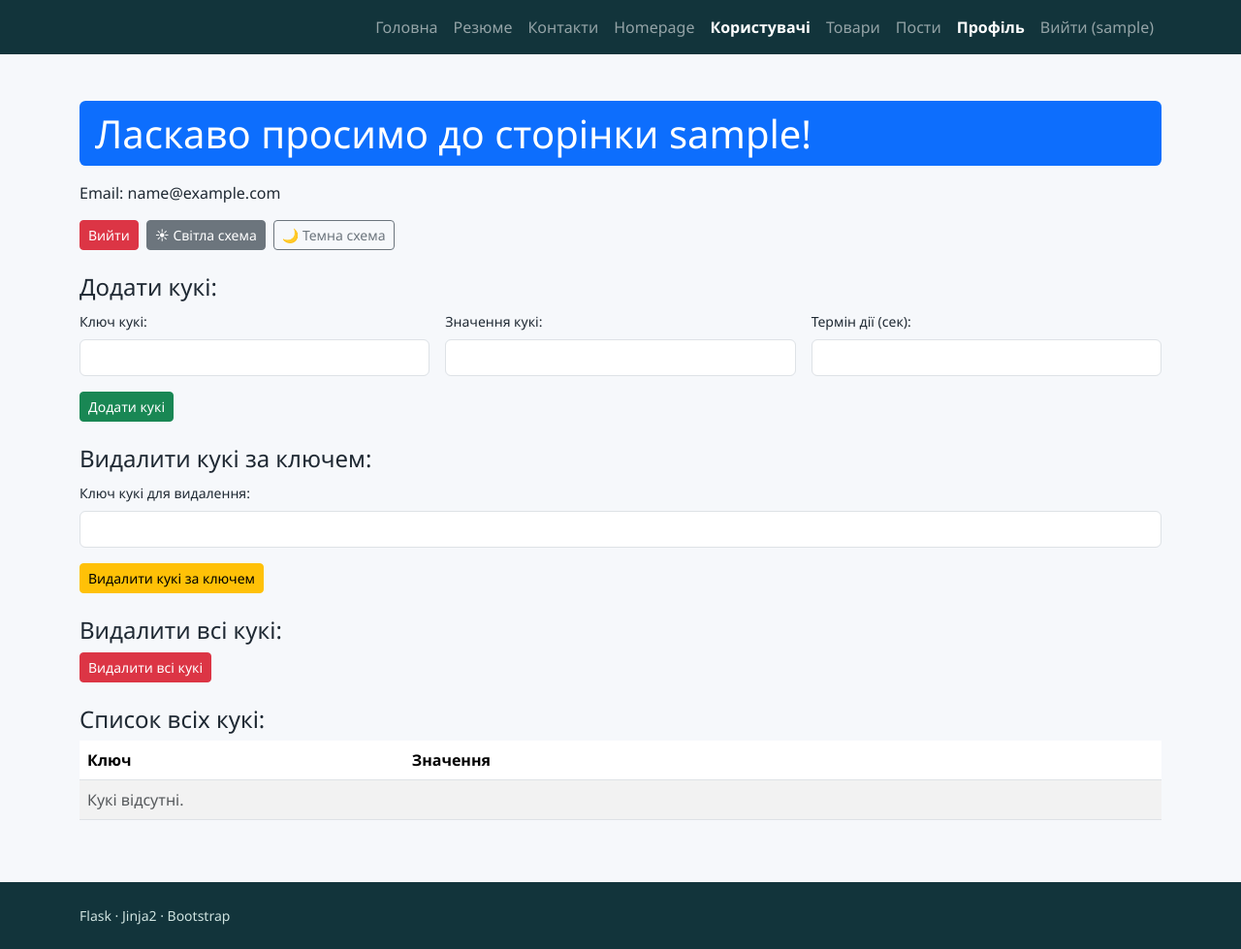
After one commit to juggermage/flask-app-lab, a Flask app: page /users/account in a window 1280 px wide. The commit adds this page. Shown: the whole page at 97% size. Run offline with Flask 3, Linux system fonts and the light colour scheme; the visitor is signed in with stand-in values (Sample User, id 1); some libraries are stand-ins or nearby versions.

Commit message:
lab9 done

```diff
--- a/app/posts/views.py
+++ b/app/posts/views.py
@@ -49,7 +49,8 @@ def add_post():
     form = PostForm()
     if request.method == "GET":
         # якщо ім'я користувача із сесії є серед авторів у БД — обираємо його за замовчуванням
-        current = db.session.scalar(db.select(User).where(User.username == session.get("user")))
+        from flask_login import current_user
+        current = current_user if current_user.is_authenticated else None
         if current:
             form.author_id.data = current.id
     if not form.author_id.choices:
--- a/app/templates/includes/navbar.html
+++ b/app/templates/includes/navbar.html
@@ -37,10 +37,12 @@
                         <a class="nav-link {% if request.endpoint == 'home' %}active{% endif %}"
                            href="{{ url_for('home') }}">Homepage</a>
                     </li>
+                    {% if current_user.is_authenticated %}
                     <li class="nav-item">
                         <a class="nav-link {% if request.blueprint == 'users' %}active{% endif %}"
-                           href="{{ url_for('users.greetings', name='John', age=30) }}">Користувачі</a>
+                           href="{{ url_for('users.users_list') }}">Користувачі</a>
                     </li>
+                    {% endif %}
                     <li class="nav-item">
                         <a class="nav-link {% if request.blueprint == 'products' %}active{% endif %}"
                            href="{{ url_for('products.product_list') }}">Товари</a>
@@ -49,17 +51,19 @@
                         <a class="nav-link {% if request.blueprint == 'posts' %}active{% endif %}"
                            href="{{ url_for('posts.all_posts') }}">Пости</a>
                     </li>
+                    {% if current_user.is_authenticated %}
                     <li class="nav-item">
-                        <a class="nav-link {% if request.endpoint == 'users.profile' %}active{% endif %}"
-                           href="{{ url_for('users.profile') }}">Профіль</a>
+                        <a class="nav-link {% if request.endpoint == 'users.account' %}active{% endif %}"
+                           href="{{ url_for('users.account') }}">Профіль</a>
                     </li>
-                    {% if session.get('user') %}
                         <li class="nav-item">
                             <form method="post" action="{{ url_for('users.logout') }}" class="d-inline">
-                                <button type="submit" class="nav-link btn btn-link">Вийти ({{ session['user'] }})</button>
+                                {{ logout_form.hidden_tag() }}
+                                <button type="submit" class="nav-link btn btn-link">Вийти ({{ current_user.username }})</button>
                             </form>
                         </li>
                     {% else %}
+                        <li class="nav-item"><a class="nav-link" href="{{ url_for('users.register') }}">Реєстрація</a></li>
                         <li class="nav-item">
                             <a class="nav-link {% if request.endpoint == 'users.login' %}active{% endif %}"
                                href="{{ url_for('users.login') }}">Вхід</a>
--- a/app/templates/index.html
+++ b/app/templates/index.html
@@ -7,7 +7,7 @@
         <a href="{{ url_for('resume') }}" class="btn btn-accent">Резюме</a>
         <a href="{{ url_for('contacts') }}" class="btn btn-outline-secondary">Контакти</a>
         <a href="{{ url_for('home') }}" class="btn btn-outline-secondary">Homepage</a>
-        <a href="{{ url_for('users.greetings', name='John', age=30) }}" class="btn btn-outline-secondary">Користувачі</a>
+        <a href="{{ url_for('users.greetings', name='John', age=30) }}" class="btn btn-outline-secondary">Привітання</a>
         <a href="{{ url_for('products.product_list') }}" class="btn btn-outline-secondary">Товари</a>
         <a href="{{ url_for('posts.all_posts') }}" class="btn btn-outline-secondary">Пости</a>
     </div>
--- /dev/null
+++ b/app/users/forms.py
@@ -0,0 +1,37 @@
+from flask_wtf import FlaskForm
+from wtforms import StringField, PasswordField, BooleanField, SubmitField
+from wtforms.validators import DataRequired, Email, Length, EqualTo, Regexp, ValidationError
+from app import db
+from .models import User
+
+
+def password_bytes(form, field):
+    if len(field.data.encode("utf-8")) > 72:
+        raise ValidationError("Пароль має містити не більше 72 байтів.")
+
+
+class RegistrationForm(FlaskForm):
+    username = StringField("Ім’я користувача", validators=[DataRequired(), Length(min=4, max=16), Regexp(r"^[A-Za-z][A-Za-z0-9_.]*$", message="Ім’я має починатися з літери та містити лише латинські літери, цифри, крапки або підкреслення.")])
+    email = StringField("Email", validators=[DataRequired(), Email(), Length(max=120)], filters=[lambda x: x.strip().lower() if x else x])
+    password = PasswordField("Пароль", validators=[DataRequired(), Length(min=6), password_bytes])
+    confirm_password = PasswordField("Підтвердження пароля", validators=[DataRequired(), EqualTo("password")])
+    submit = SubmitField("Зареєструватися")
+
+    def validate_username(self, field):
+        if db.session.scalar(db.select(User).where(User.username == field.data)):
+            raise ValidationError("Користувач з таким іменем вже існує.")
+
+    def validate_email(self, field):
+        if db.session.scalar(db.select(User).where(User.email == field.data)):
+            raise ValidationError("Користувач з таким email вже існує.")
+
+
+class LoginForm(FlaskForm):
+    username = StringField("Ім’я користувача", validators=[DataRequired()])
+    password = PasswordField("Пароль", validators=[DataRequired(), password_bytes])
+    remember = BooleanField("Запам’ятати мене")
+    submit = SubmitField("Увійти")
+
+
+class LogoutForm(FlaskForm):
+    pass
--- /dev/null
+++ b/app/users/templates/users/account.html
@@ -0,0 +1,102 @@
+{% extends 'base.html' %}
+
+{% block title %}Профіль{% endblock %}
+
+{# Умовні стилі залежно від збереженої схеми (значення береться з кукі "theme") #}
+{% block extra_head %}
+{% if theme == 'dark' %}
+<style>
+    :root { --bg: #14181d; --ink: #e6edf3; --soft: #22303a; }
+    .welcome-banner { background: #0b3d91; }
+    .cookie-table th, .cookie-table td { border-color: #2f3b46; }
+</style>
+{% else %}
+<style>
+    :root { --bg: #f6f8fb; --ink: #1f2933; --soft: #e0f2f1; }
+    .welcome-banner { background: #0d6efd; }
+</style>
+{% endif %}
+<style>
+    .welcome-banner { color: #fff; padding: .6rem 1rem; border-radius: .4rem; }
+    .cookie-value { word-break: break-all; font-family: monospace; font-size: .85rem; }
+</style>
+{% endblock %}
+
+{% block content %}
+{# data-bs-theme перемикає компоненти Bootstrap (форми, таблиці, кнопки) на темний режим #}
+<div data-bs-theme="{{ theme }}">
+
+    <h1 class="welcome-banner display-6 mb-3">
+        Ласкаво просимо до сторінки <span aria-hidden="true"></span> {{ username }}!
+    </h1>
+
+
+    <p>Email: {{ user.email }}</p>
+    <div class="d-flex flex-wrap gap-2 mb-4">
+        <form method="post" action="{{ url_for('users.logout') }}">
+            {{ logout_form.hidden_tag() }}
+            <button type="submit" class="btn btn-danger btn-sm">Вийти</button>
+        </form>
+
+        {# Завдання 3: кнопки зміни кольорової схеми #}
+        <a href="{{ url_for('users.set_theme', scheme='light') }}"
+           class="btn btn-sm btn-outline-secondary {% if theme == 'light' %}active{% endif %}">☀ Світла схема</a>
+        <a href="{{ url_for('users.set_theme', scheme='dark') }}"
+           class="btn btn-sm btn-outline-secondary {% if theme == 'dark' %}active{% endif %}">🌙 Темна схема</a>
+    </div>
+
+    {# ---------- Додати кукі ---------- #}
+    <h2 class="h4">Додати кукі:</h2>
+    <form method="post" action="{{ url_for('users.add_cookie') }}" class="mb-4">
+        <div class="row g-3">
+            <div class="col-md-4">
+                <label for="c-key" class="form-label small">Ключ кукі:</label>
+                <input type="text" class="form-control" id="c-key" name="key" required>
+            </div>
+            <div class="col-md-4">
+                <label for="c-value" class="form-label small">Значення кукі:</label>
+                <input type="text" class="form-control" id="c-value" name="value">
+            </div>
+            <div class="col-md-4">
+                <label for="c-age" class="form-label small">Термін дії (сек):</label>
+                <input type="number" min="1" class="form-control" id="c-age" name="max_age">
+            </div>
+        </div>
+        <button type="submit" class="btn btn-success btn-sm mt-3">Додати кукі</button>
+    </form>
+
+    {# ---------- Видалити за ключем ---------- #}
+    <h2 class="h4">Видалити кукі за ключем:</h2>
+    <form method="post" action="{{ url_for('users.delete_cookie') }}" class="mb-4">
+        <label for="d-key" class="form-label small">Ключ кукі для видалення:</label>
+        <input type="text" class="form-control" id="d-key" name="key" required>
+        <button type="submit" class="btn btn-warning btn-sm mt-3">Видалити кукі за ключем</button>
+    </form>
+
+    {# ---------- Видалити всі ---------- #}
+    <h2 class="h4">Видалити всі кукі:</h2>
+    <form method="post" action="{{ url_for('users.delete_all_cookies') }}" class="mb-4">
+        <button type="submit" class="btn btn-danger btn-sm">Видалити всі кукі</button>
+    </form>
+
+    {# ---------- Таблиця поточних кукі ---------- #}
+    <h2 class="h4">Список всіх кукі:</h2>
+    <div class="table-responsive">
+        <table class="table table-striped cookie-table">
+            <thead>
+                <tr><th style="width: 30%">Ключ</th><th>Значення</th></tr>
+            </thead>
+            <tbody>
+                {% for key, value in cookies %}
+                <tr>
+                    <td>{{ key }}</td>
+                    <td class="cookie-value">{{ value }}</td>
+                </tr>
+                {% else %}
+                <tr><td colspan="2" class="text-muted">Кукі відсутні.</td></tr>
+                {% endfor %}
+            </tbody>
+        </table>
+    </div>
+</div>
+{% endblock %}
--- a/app/users/views.py
+++ b/app/users/views.py
@@ -1,5 +1,9 @@
 import re
-from functools import wraps
+from flask_login import login_user, logout_user, current_user, login_required
+from sqlalchemy.exc import IntegrityError
+from app import db
+from .models import User
+from .forms import RegistrationForm, LoginForm, LogoutForm
 
 from flask import (
     flash,
@@ -13,29 +17,14 @@ from flask import (
 
 from . import user_bp
 
-# Заглушка замість бази даних
-USERS = {
-    "user1": "12345",
-    "admin": "admin",
-}
-
 THEMES = ("light", "dark")
 THEME_COOKIE = "theme"
 COOKIE_KEY_RE = re.compile(r"^[A-Za-z0-9_.\-]{1,64}$")  # дозволені символи ключа кукі
 
 
-def login_required(view):
-    """Пускає далі лише якщо користувач є в сесії, інакше -> login + flash."""
-
-    @wraps(view)
-    def wrapped(*args, **kwargs):
-        if "user" not in session:
-            flash("Спочатку увійдіть у систему, щоб переглянути профіль.", "danger")
-            return redirect(url_for("users.login"))
-        return view(*args, **kwargs)
-
-    return wrapped
-
+@user_bp.app_context_processor
+def logout_form_context():
+    return {"logout_form": LogoutForm()}
 
 
 # login / profile / logout
@@ -54,45 +43,78 @@ def admin():
     return redirect(to_url)
 
 
+@user_bp.route("/register", methods=["GET", "POST"])
+def register():
+    if current_user.is_authenticated:
+        return redirect(url_for("users.account"))
+    form = RegistrationForm()
+    if form.validate_on_submit():
+        user = User(username=form.username.data, email=form.email.data)
+        user.set_password(form.password.data)
+        db.session.add(user)
+        try:
+            db.session.commit()
+        except IntegrityError:
+            db.session.rollback()
+            flash("Користувач з таким іменем або email вже існує.", "danger")
+        else:
+            flash("Реєстрація успішна! Тепер увійдіть у систему.", "success")
+            return redirect(url_for("users.login"))
+    return render_template("register.html", form=form, title="Реєстрація")
+
+
 @user_bp.route("/login", methods=["GET", "POST"])
 def login():
-    if request.method == "POST":
-        username = request.form.get("username", "").strip()
-        password = request.form.get("password", "")
+    if current_user.is_authenticated:
+        return redirect(url_for("users.account"))
+    form = LoginForm()
+    if form.validate_on_submit():
+        user = db.session.scalar(db.select(User).where(User.username == form.username.data))
+        if user and user.check_password(form.password.data):
+            if not user.password.startswith(("$2a$", "$2b$", "$2y$")):
+                user.set_password(form.password.data)
+                db.session.commit()
+            login_user(user, remember=form.remember.data)
+            flash(f"Ви успішно увійшли як {user.username}!", "success")
+            return redirect(url_for("users.account"))
+        flash("Wrong data! Try again!", "danger")
+    return render_template("login.html", form=form, title="Вхід")
 
-        if username in USERS and USERS[username] == password:
-            session["user"] = username  # зберігаємо користувача в сесію
-            flash(f"Ви успішно увійшли як {username}!", "success")
-            return redirect(url_for("users.profile"))
 
-        flash("Wrong data! Try again!", "danger")
-        return redirect(url_for("users.login"))
-
-    return render_template("login.html", title="Вхід")
+@user_bp.route("/account")
+@login_required
+def account():
+    theme = request.cookies.get(THEME_COOKIE, "light")
+    if theme not in THEMES:
+        theme = "light"
+    return render_template("account.html", title="Профіль", username=current_user.username,
+                           user=current_user, theme=theme,
+                           cookies=[(k, v) for k, v in request.cookies.items() if k not in ("session", "remember_token")])
 
 
 @user_bp.route("/profile")
 @login_required
 def profile():
-    theme = request.cookies.get(THEME_COOKIE, "light")
-    if theme not in THEMES:
-        theme = "light"
-    return render_template(
-        "profile.html",
-        title="Профіль",
-        username=session["user"],
-        theme=theme,
-        cookies=request.cookies.items(),  # (ключ, значення) усіх кукі запиту
-    )
+    return account()
+
+
+@user_bp.route("/list")
+@login_required
+def users_list():
+    users = db.session.scalars(db.select(User).order_by(User.id)).all()
+    return render_template("users_list.html", users=users, title="Користувачі")
 
 
 @user_bp.route("/logout", methods=["POST"])
 @login_required
 def logout():
+    if not LogoutForm().validate_on_submit():
+        from flask import abort
+        abort(400)
+    logout_user()
     session.pop("user", None)
     flash("Ви вийшли з системи.", "info")
     return redirect(url_for("users.login"))
-
 
 
 # Керування кукі
@@ -107,7 +129,7 @@ def add_cookie():
     if not COOKIE_KEY_RE.match(key):
         flash("Ключ кукі може містити лише латинські літери, цифри, '_', '-', '.' (до 64 символів).", "danger")
         return redirect(url_for("users.profile"))
-    if key == "session":
+    if key in ("session", "remember_token"):
         flash("Кукі 'session' службова — її змінювати не можна.", "danger")
         return redirect(url_for("users.profile"))
 
@@ -130,7 +152,7 @@ def add_cookie():
 def delete_cookie():
     key = request.form.get("key", "").strip()
 
-    if key == "session":
+    if key in ("session", "remember_token"):
         flash("Кукі 'session' видаляти не можна — вона зберігає ваш вхід. Скористайтесь кнопкою «Вийти».", "warning")
         return redirect(url_for("users.profile"))
     if key not in request.cookies:
@@ -149,7 +171,7 @@ def delete_all_cookies():
     response = make_response(redirect(url_for("users.profile")))
     deleted = 0
     for key in request.cookies:
-        if key == "session":  # лишаємо сесію, щоб користувача не "вибило"
+        if key in ("session", "remember_token"):  # лишаємо сесію, щоб користувача не "вибило"
             continue
         response.delete_cookie(key)
         deleted += 1
--- a/requirements.txt
+++ b/requirements.txt
@@ -19,3 +19,6 @@ tinydb==4.9.0
 typing_extensions==4.16.0
 Werkzeug==3.1.8
 WTForms==3.2.1
+
+Flask-Bcrypt==1.0.1
+Flask-Login==0.6.3
```
Also changed, not shown: app/__init__.py (+9 -0 lines), app/users/models.py (+18 -4 lines), app/users/templates/users/login.html (+9 -22 lines), app/users/templates/users/register.html (added, +14 -0 lines), app/users/templates/users/users_list.html (added, +9 -0 lines), tests/test_auth.py (+14 -2 lines), tests/test_lab9.py (added, +71 -0 lines), tests/test_posts.py (+1 -2 lines).
